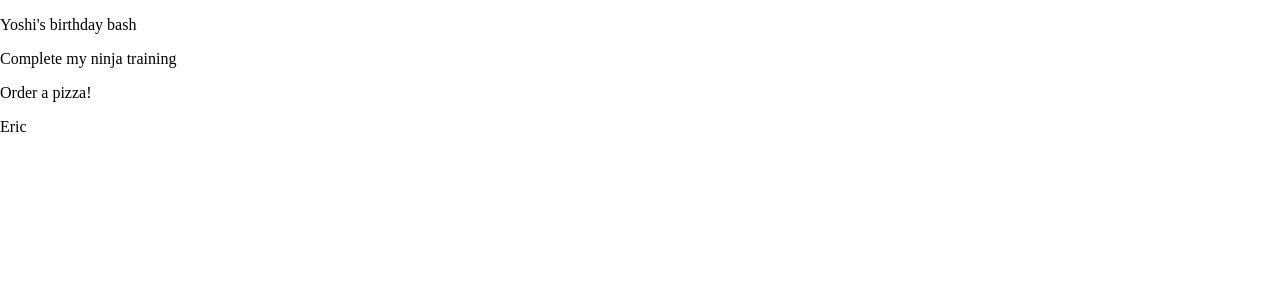
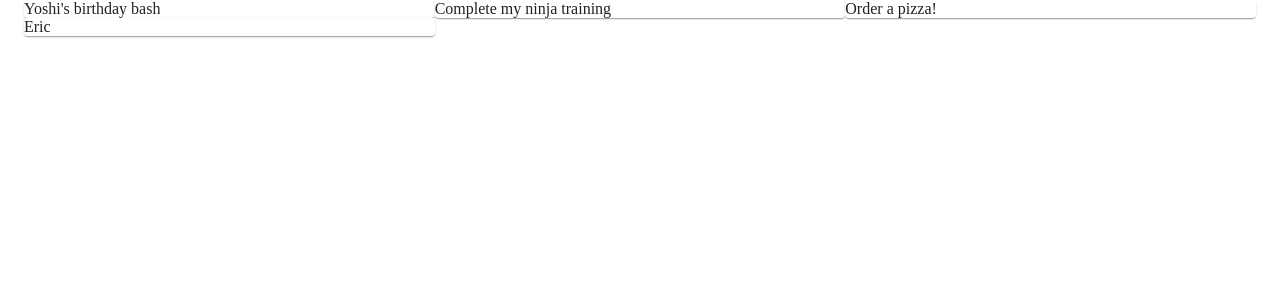
Before and after one commit to ericgross83/netninja-material-ui-tutorial, a React (Create React App) app: page / in a window 1280 px wide. Shown: the top 300 px of the page. Built offline with nearby package versions, Linux system fonts and the light colour scheme; data requests are answered from the project's data file.

Commit message:
Lesson code

```diff
--- a/src/pages/Notes.js
+++ b/src/pages/Notes.js
@@ -1,4 +1,5 @@
 import React, {useEffect, useState} from 'react'
+import {Container, Grid, Paper} from "@material-ui/core";
 
 export default function Notes() {
 
@@ -8,9 +9,14 @@
         fetch('  http://localhost:8000/notes').then(res => res.json()).then(data => setNotes(data))
     }, [])
     return (
-        <div>
-            {notes.map(note => (
-                    <p key={note.id}>{note.title}</p>
+        <Container>
+            <Grid container>
+                {notes.map(note => (
+                    <Grid item key={note.id} xs={12} md={6} lg={4}>
+                        <Paper>{note.title}</Paper>
+                    </Grid>
+
                 ))}
-        </div>)
+            </Grid>
+        </Container>)
 }
```
